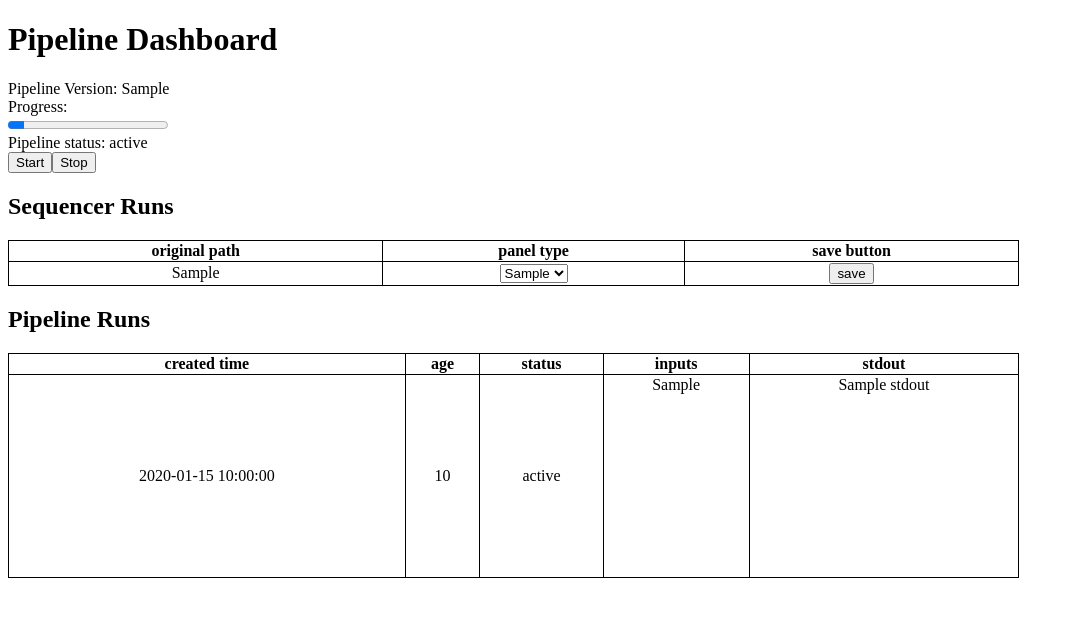
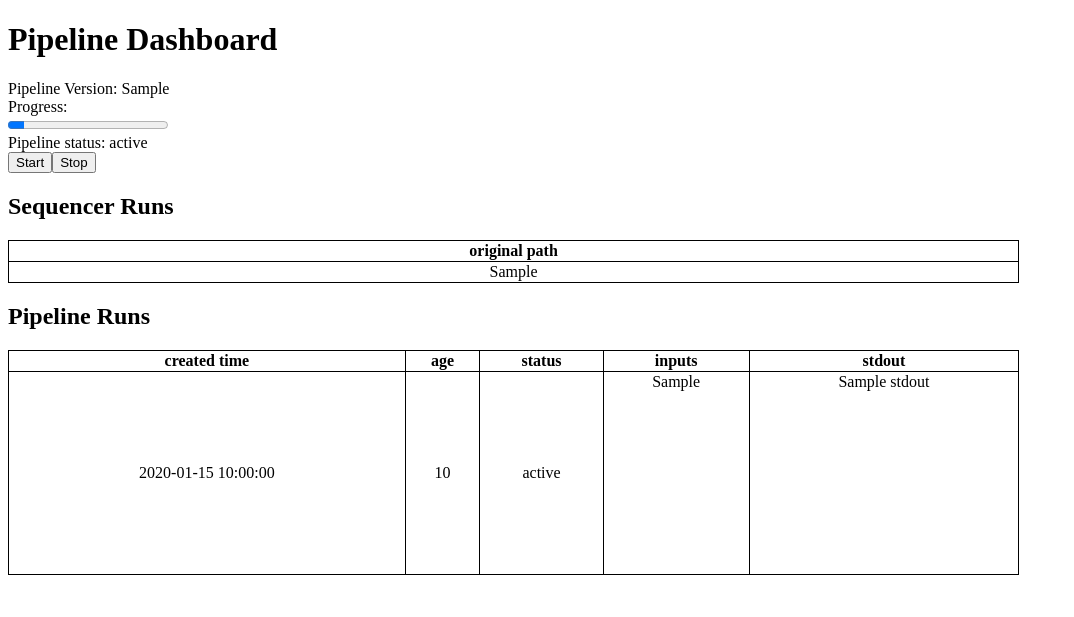
Before and after one commit to feiloo/ngs_pipeline, a Flask app: template app/src/app/templates/pipeline_dashboard.html in a window 1280 px wide. Shown: the top 617 px of the page, without its empty margins (0-1074 px from the left). Run offline with Flask 2, Linux system fonts and the light colour scheme; the template is opened without the code that fills it: most values are stand-ins (such as "Sample title", 1, 10 or a date in 2020); parts of the project's set-up code (start-up, migrations or seed data) failed here and were passed over.

Commit message:
remove incorrect panel_type choosing ui

```diff
--- a/app/src/app/templates/pipeline_dashboard.html
+++ b/app/src/app/templates/pipeline_dashboard.html
@@ -48,27 +48,11 @@ td {
     <h2> Sequencer Runs </h2>
 	    <table>
 	    <tr>
-		    <th>original path</th>
-		    <th>panel type</th>
-		    <th>save button</th>
+		<th>original path</th>
 	    </tr>
 	    {% for run in sequencer_runs %}
 	    <tr>
-		<form method=post name="save_panel_type" action='/save_panel_type?run_id={{ run["_id"] }}'>
-		    <td><nobr><data>{{ run['original_path'] }}<data></td>
-		    <td>
-			<select name='panel_type'>
-				{% for pt in panel_types %}
-				  {% if pt == run['panel_type'] %}
-				    <option value="{{ pt }}" selected>{{ pt }} </option>
-				  {% else %}
-				    <option value="{{ pt }}">{{ pt }} </option>
-				  {% endif %}
-				{% endfor %}
-			</select>
-		    </td>
-		    <td><button type="submit" value="save">save</button> </td>
-    		</form>
+		<td><nobr><data>{{ run['original_path'] }}<data></td>
 	    </tr>
 	    {% endfor %}
 	    </table>
```
